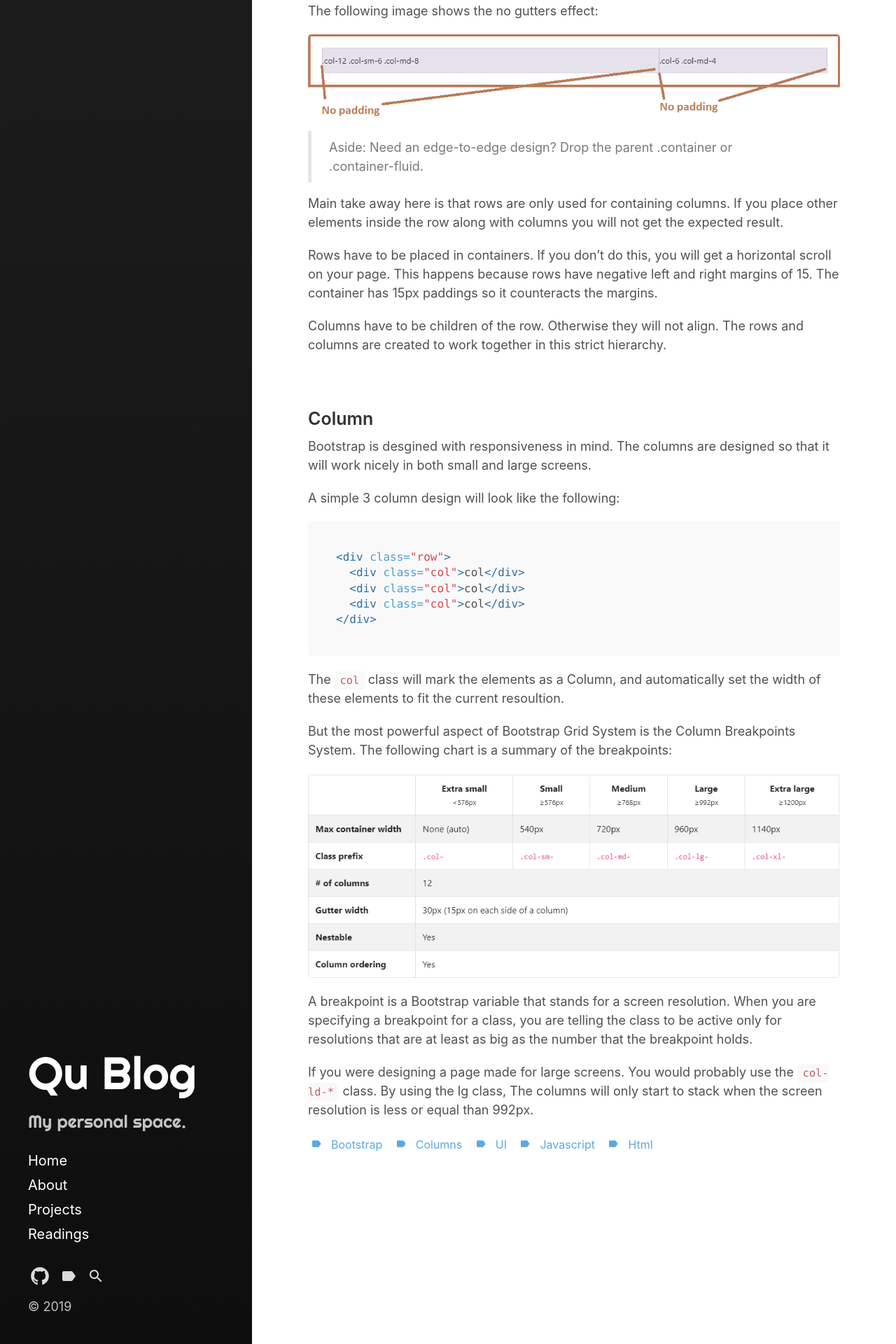
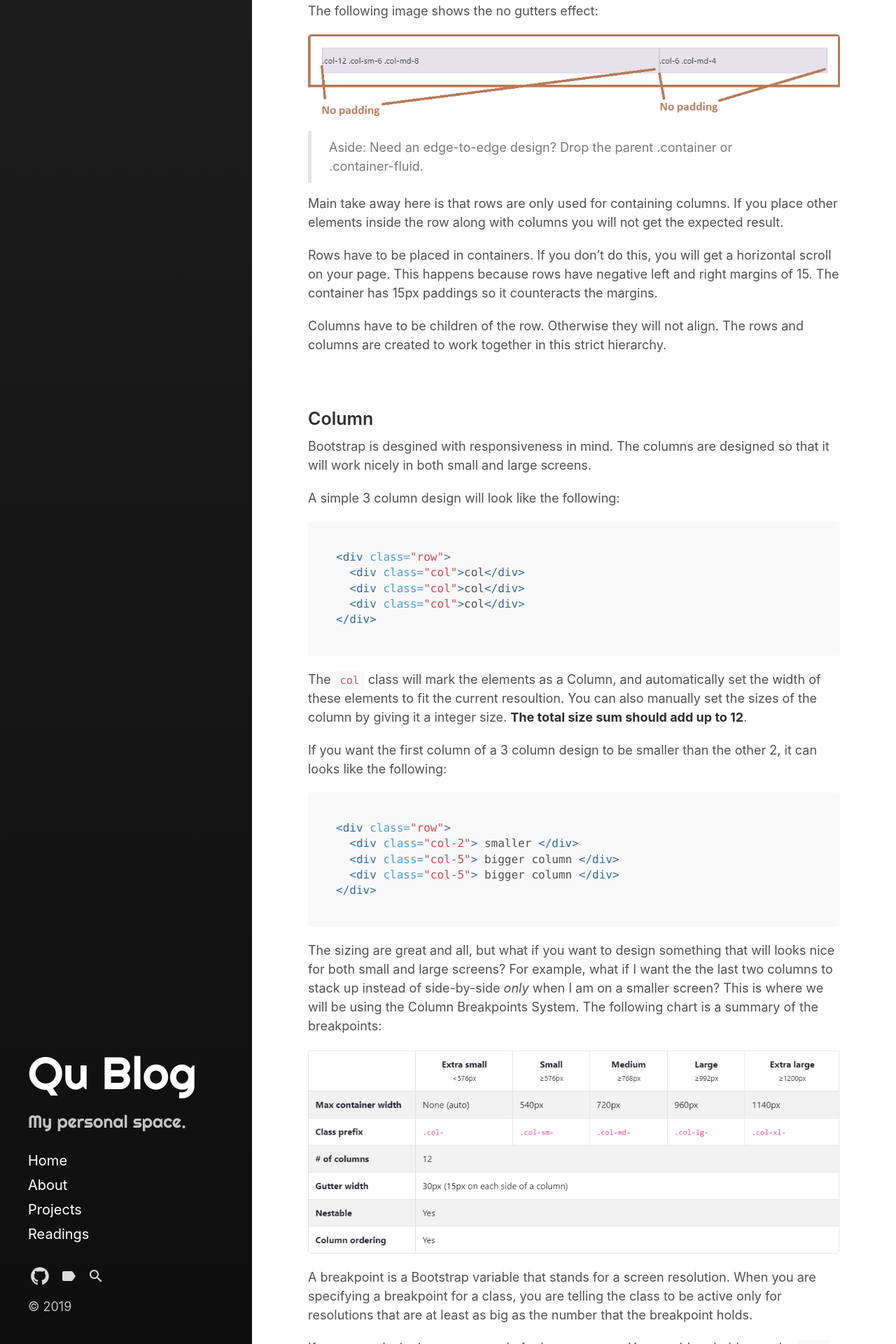
Before and after one commit to yiqu/yiqu.github.io, a Jekyll site: the page built from _posts/2019-10-12-bootstrap-columns.md, in a window 1280 px wide. Shown: the part 3080-5000 px from the top of the page at 70% size. Built offline with Jekyll 4.4.1, drawn with Linux system fonts in a browser that asks for light colours; some web fonts are replaced.

Commit message:
Update 2019-10-12-bootstrap-columns.md

````diff
--- a/_posts/2019-10-12-bootstrap-columns.md
+++ b/_posts/2019-10-12-bootstrap-columns.md
@@ -124,9 +124,20 @@
 ```
 
 The <code>col</code> class will mark the elements as a Column, and automatically set the width of these elements to fit the current
-resoultion.
+resoultion. You can also manually set the sizes of the column by giving it a integer size. **The total size sum should add up to 12**.
 
-But the most powerful aspect of Bootstrap Grid System is the Column Breakpoints System. The following chart is a summary of the breakpoints:
+If you want the first column of a 3 column design to be smaller than the other 2, it can looks like the following:
+
+```html
+<div class="row">
+  <div class="col-2"> smaller </div>
+  <div class="col-5"> bigger column </div>
+  <div class="col-5"> bigger column </div>
+</div>
+```
+
+The sizing are great and all, but what if you want to design something that will looks nice for both small and large screens? For example, what if I want the the last two columns to stack up instead of side-by-side *only* when I am on a smaller screen?
+This is where we will be using the Column Breakpoints System. The following chart is a summary of the breakpoints:
 
 ![alt text][chart]
 
@@ -136,3 +147,14 @@
 
 If you were designing a page made for large screens. You would probably use the <code>col-ld-*</code> class. By using the lg class,
 The columns will only start to stack when the screen resolution is less or equal than 992px.
+
+Like the following behavior:
+
+![alt text][bp-1]
+
+[bp-1]: https://raw.githubusercontent.com/yiqu/yiqu.github.io/master/assets/images/bp-1.png "chart"
+
+This behavior is what makes the breakpoints so powerful. Depending on the resoultion you are designing for, you can set different
+breakpoints for your columns.
+
+There are a lot more to the breakpoints and columns on the official [Bootstrap Documentation] (https://getbootstrap.com/docs/4.0/layout/grid/). Make sure you head over there and check out rest of the features!
````
